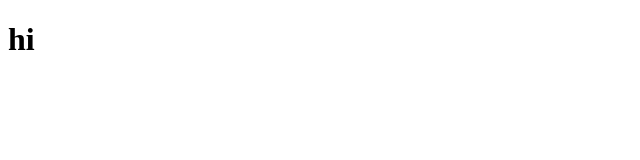
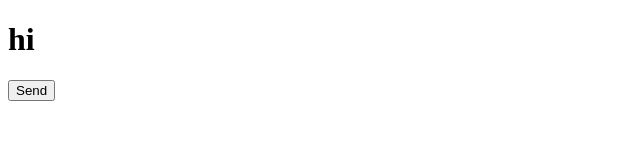
Before and after one commit to shaghayeghkia/git-tutorial, a plain HTML site: page index.html in a window 1280 px wide. Shown: the whole page, without its empty margins (0-640 px from the left). Drawn offline with Linux system fonts and the light colour scheme.

Commit message:
a button added to index.html

```diff
--- a/index.html
+++ b/index.html
@@ -7,5 +7,6 @@
 </head>
 <body>
     <h1>hi</h1>
+    <button>Send</button>
 </body>
 </html>
```
